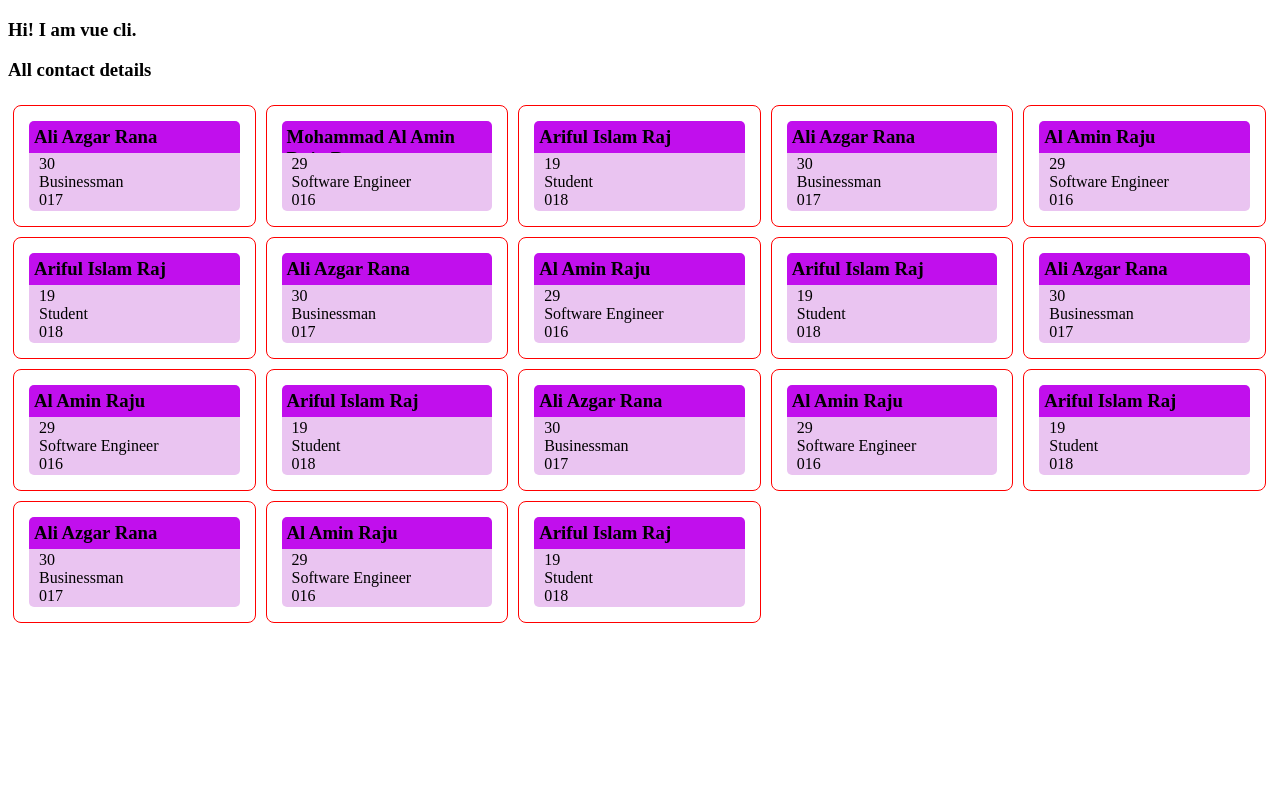
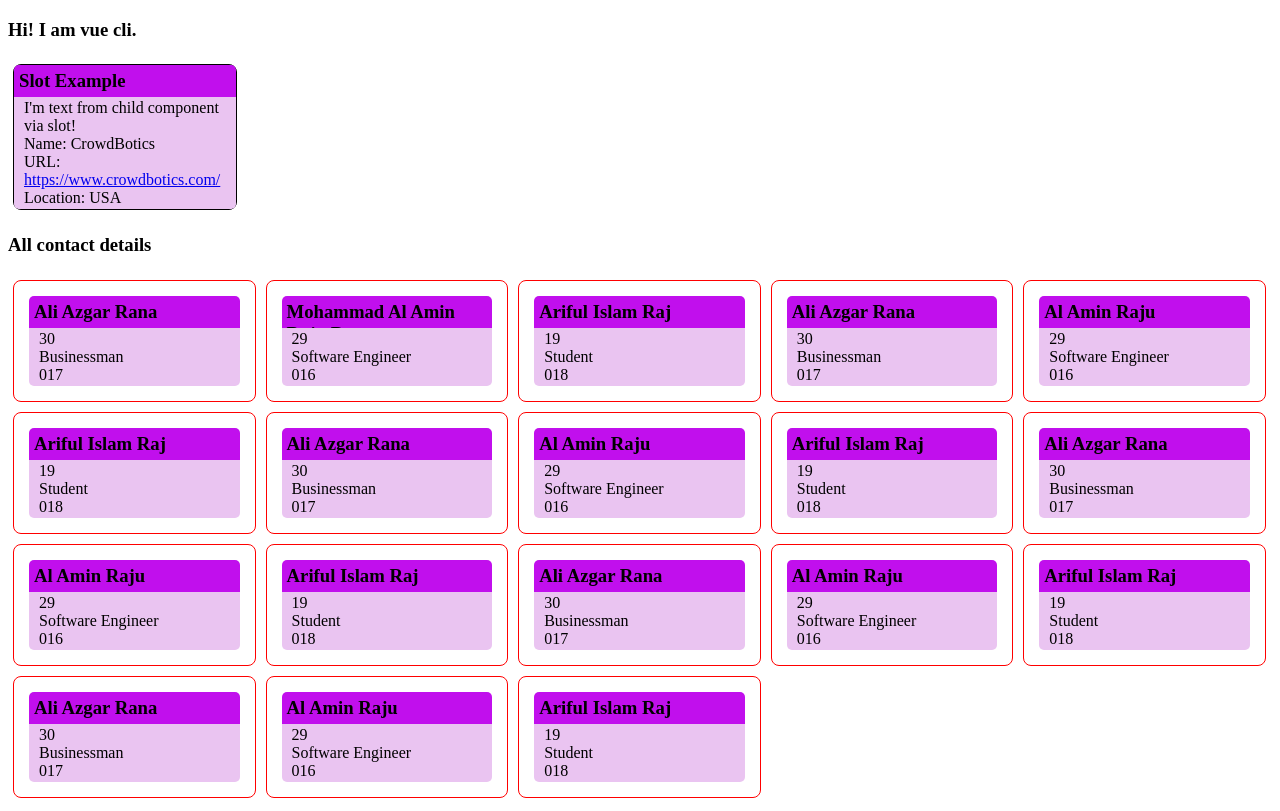
Before and after one commit to Raju875/cool-vue-vite, a Vue app: page / in a window 1280 px wide. Built offline with nearby package versions, Linux system fonts and the light colour scheme.

Commit message:
vue slot

```diff
--- a/src/ContactDetails.vue
+++ b/src/ContactDetails.vue
@@ -1,4 +1,17 @@
 <template>
+  <div>
+    <Slot>
+      <template #[slotName.slot1]="slotProps">
+        {{ slotProps.textFromChildSlot }}
+        <br>
+        Name: {{ company.name }}
+      </template>
+      <br />
+      URL: <a target="blank" :href="company.url">{{ company.url }}</a>
+      <br />
+      <template #[slotName.slot3]>Location: {{ company.location }}</template>
+    </Slot>
+
     <div class="row">
       <h3>{{ contactMessage }}</h3>
       <div class="card col-2" v-for="info in contactInfos" :key="info.name">
@@ -12,10 +25,17 @@
         </div>
       </div>
     </div>
+  </div>
 </template>
 
 <script>
+import Slot from "./Slot.vue";
+
 export default {
+  components: {
+    Slot: Slot,
+  },
+
   props: {
     contactInfos: {
       type: Object,
@@ -26,6 +46,16 @@ export default {
   data() {
     return {
       contactMessage: "All contact details",
+      slotName: {
+        slot1: "company",
+        slot2: "default",
+        slot3: "company-location",
+      },
+      company: {
+        name: "CrowdBotics",
+        url: "https://www.crowdbotics.com/",
+        location: "USA",
+      },
     };
   },
 };
@@ -59,7 +89,7 @@ export default {
   border-bottom-left-radius: 5px;
   border-bottom-right-radius: 5px;
   max-width: 202px;
-  max-height: 55px;
+  max-height: 75px;
   /* overflow: auto; */
   overflow-y: hidden;
 }
--- /dev/null
+++ b/src/Slot.vue
@@ -0,0 +1,56 @@
+<template>
+  <div class="card">
+    <div class="card-title">
+      <h3 class="title">Slot Example</h3>
+    </div>
+    <div class="card-body">
+      <slot name="company" :textFromChildSlot="'I\'m text from child component via slot!'"></slot>
+      <slot></slot>
+      <slot name="company-location"></slot>
+    </div>
+  </div>
+</template>
+
+<script>
+export default {
+  data() {
+    return {
+    //   textFromChildSlot: "I'm text from child component via slot!",
+    };
+  },
+};
+</script>
+
+<style scoped>
+.card {
+  border: 1px solid black;
+  display: inline-block;
+  border-radius: 8px;
+  margin: 5px;
+}
+.title {
+  margin: 0px;
+  padding: 5px;
+}
+.card-title {
+  /* display: inline-block; */
+  background: #c10fed;
+  border-top-left-radius: 5px;
+  border-top-right-radius: 5px;
+  max-width: 222px;
+  max-height: 32px;
+  overflow-x: hidden;
+}
+.card-body {
+  background: #eac4f1;
+  text-align: left;
+  padding: 2px 10px;
+  list-style: none;
+  border-bottom-left-radius: 5px;
+  border-bottom-right-radius: 5px;
+  max-width: 202px;
+  max-height: 110px;
+  /* overflow: auto; */
+  overflow-y: hidden;
+}
+</style>
```
Lines whose indentation alone changed are shown as unchanged.
